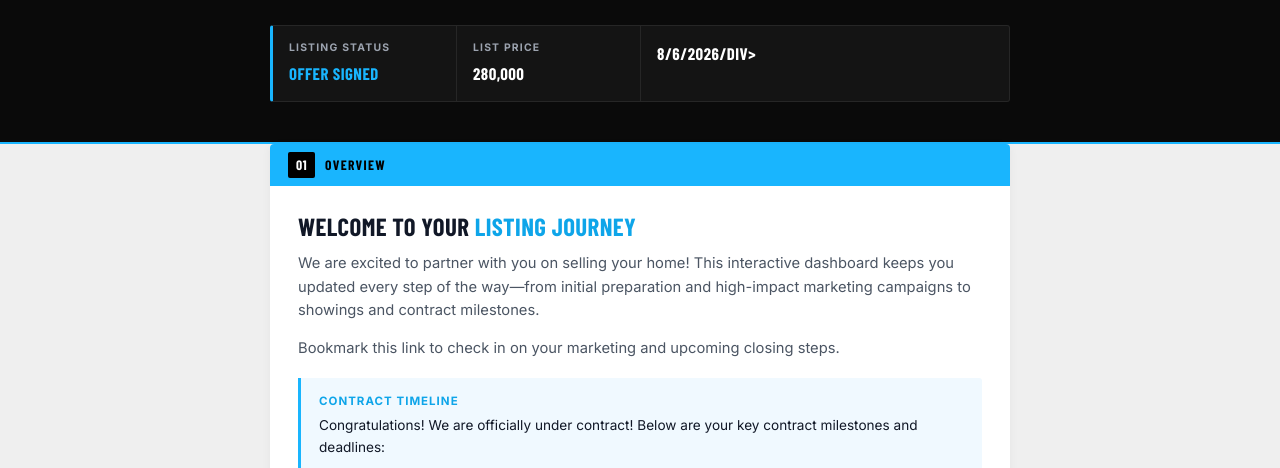
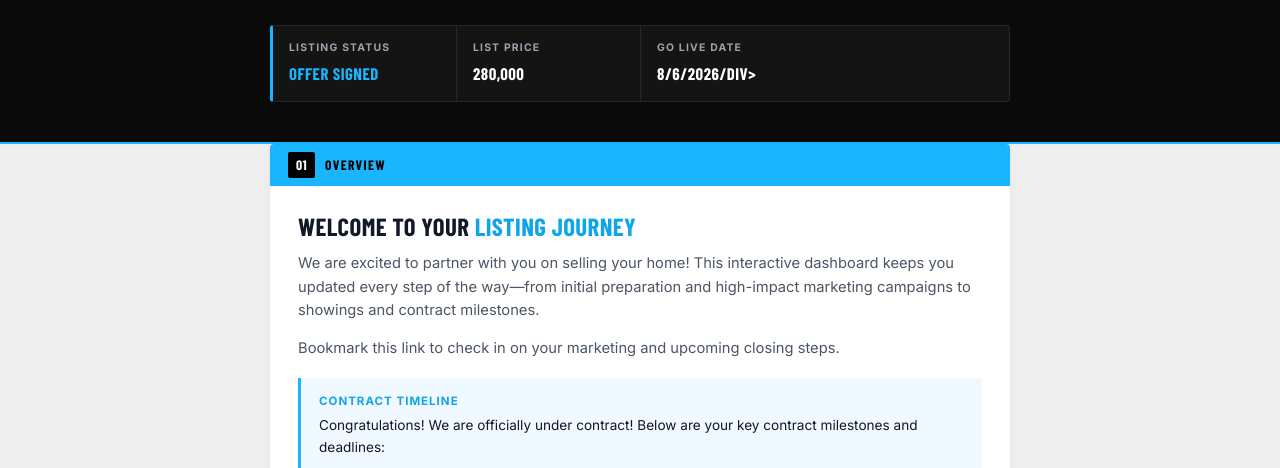
Before and after one commit to sheenatabraham/5925-Almeda-Unit-12711, a plain HTML site: page index.html in a window 1280 px wide. Shown: the part 321-789 px from the top of the page. Drawn offline with nearby package versions, Linux system fonts and the light colour scheme; a web font is replaced by a local one.

Commit message:
Fix missing angle brackets in Go Live Date label

```diff
--- a/index.html
+++ b/index.html
@@ -798,7 +798,7 @@
           <div class="stat-value">280,000</div>
         </div>
         <div class="stat-item">
-          <div class="stat-label"Go Live Date</div>
+          <div class="stat-label">Go Live Date</div>
           <div class="stat-value">8/6/2026/div>
         </div>
 
```
